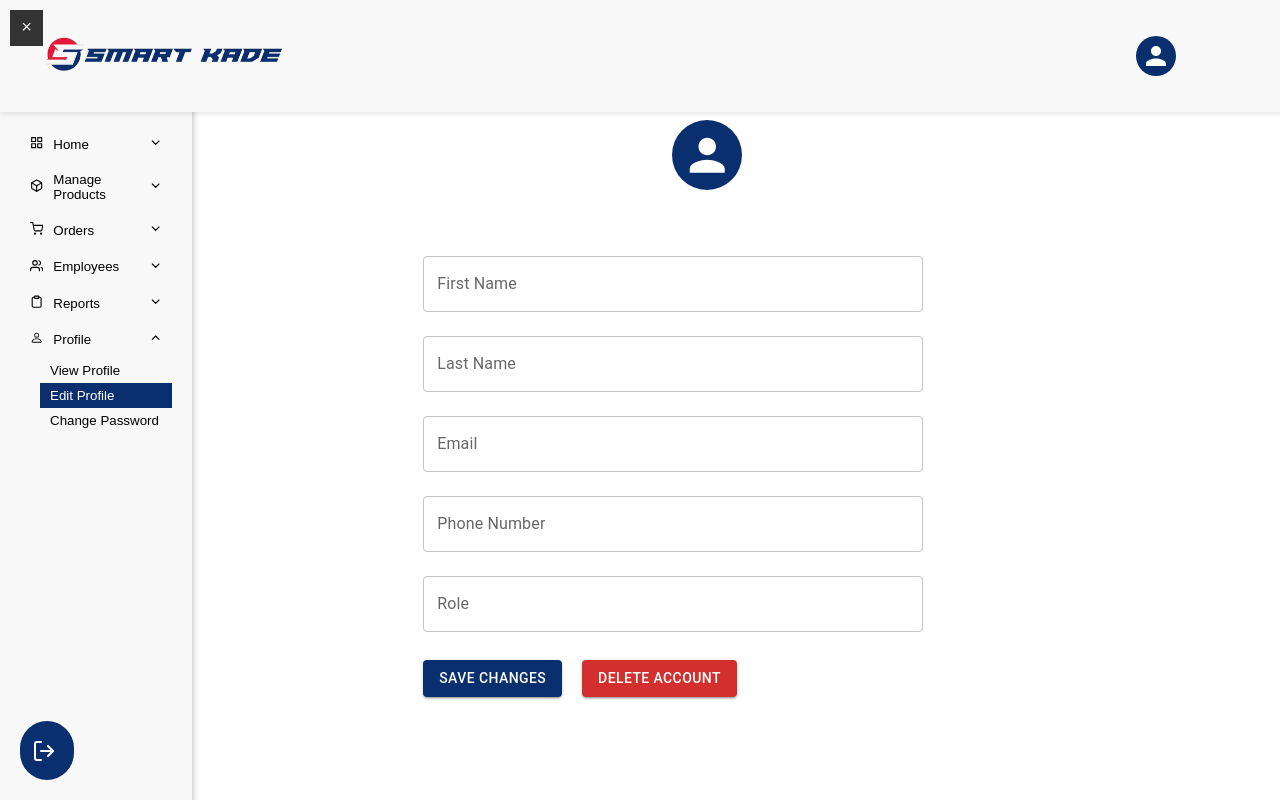
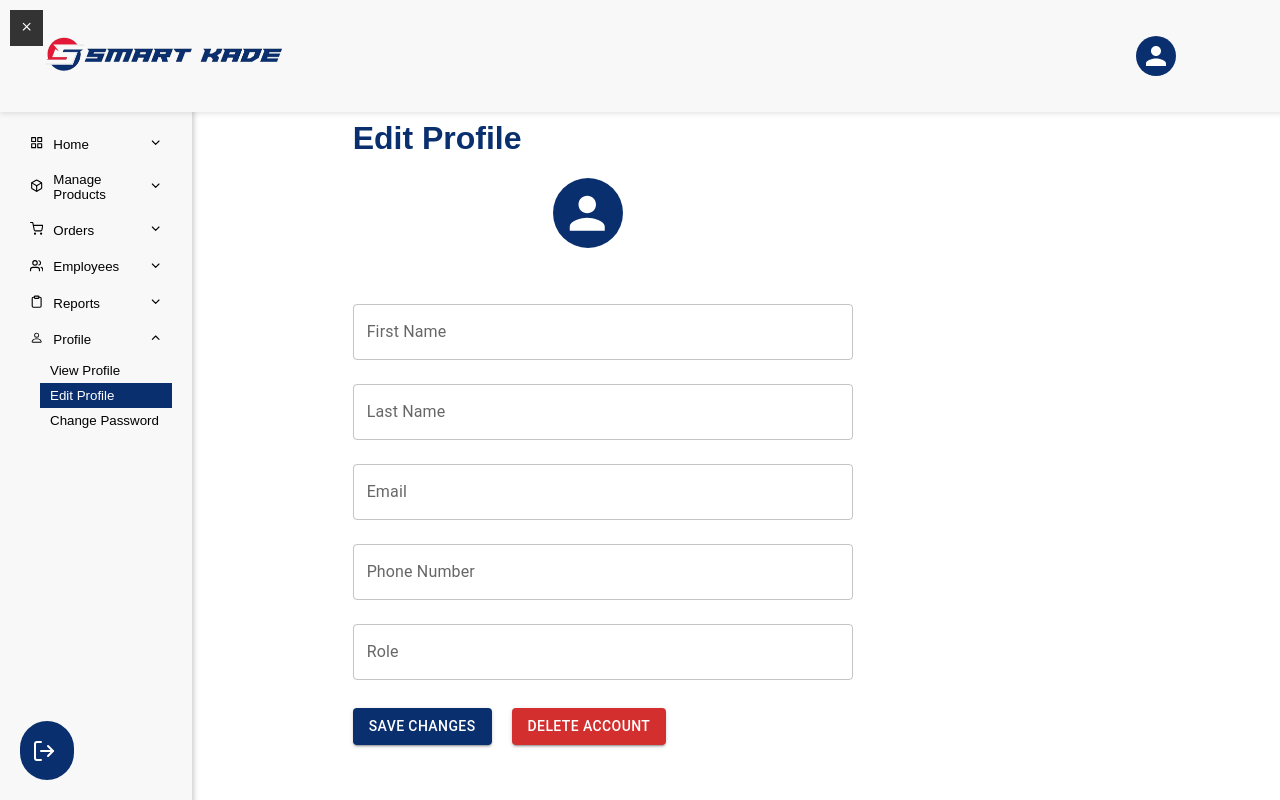
Before and after one commit to pasanmayura/Ecommerce_Website, a Next.js app in the folder frontend-admin/: page /EditProfile in a window 1280 px wide. Built offline with nearby package versions, Linux system fonts and the light colour scheme.

Commit message:
fix: add titles to Change Password, Edit Profile, and Profile pages

```diff
--- a/frontend-admin/src/app/ChangePassword/page.js
+++ b/frontend-admin/src/app/ChangePassword/page.js
@@ -63,10 +63,11 @@ const ChangePassword = () => {
         </div>
 
         <div className="content">
-          <h1></h1>
+
           <div className="Profile-Section">
 
-            <div className="Profile-Details" style={{maxWidth: '500px', marginLeft: '15%', marginTop: '15%'}}>
+            <div className="Profile-Details" style={{maxWidth: '500px', marginLeft: '8%', marginTop: '10%'}}>
+            <h1>Change Password</h1>
               <TextField
                 label="Current Password"
                 name="currentPassword"
--- a/frontend-admin/src/app/EditProfile/page.js
+++ b/frontend-admin/src/app/EditProfile/page.js
@@ -102,14 +102,18 @@ const EditProfile = () => {
         </div>
 
         <div className="content">
-          <h1></h1>
+
           <div className="Profile-Section">
+
+            <div className="Profile-Details" style={{maxWidth: '500px', marginLeft: '8%'}}>
+            <h1>Edit Profile</h1>
+
             <div className="Profile-icon-wrapper">
-              <Stack direction="row" spacing={2} marginLeft={50}>
+              <Stack direction="row" spacing={2} marginLeft={25} marginBottom={5}>
                 <Avatar sx={{ bgcolor: '#0A2F6E', width: 70, height: 70 }}>{user.FirstName.charAt(0)}</Avatar>
               </Stack>
             </div>
-            <div className="Profile-Details" style={{maxWidth: '500px', marginLeft: '15%', marginTop: '5%'}}>
+
               <TextField
                 label="First Name"
                 name="FirstName"
```
Also changed, not shown: frontend-admin/src/app/Profile/page.js (+7 -3 lines).
